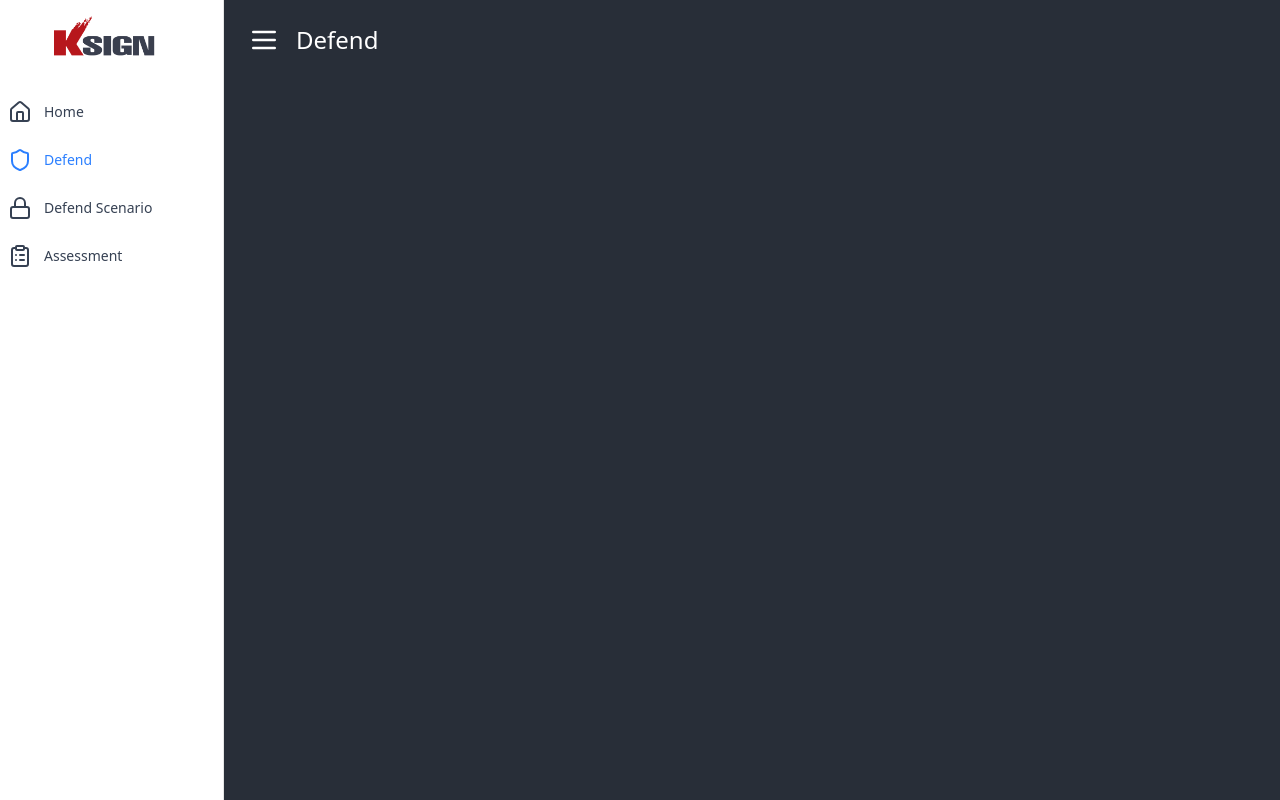
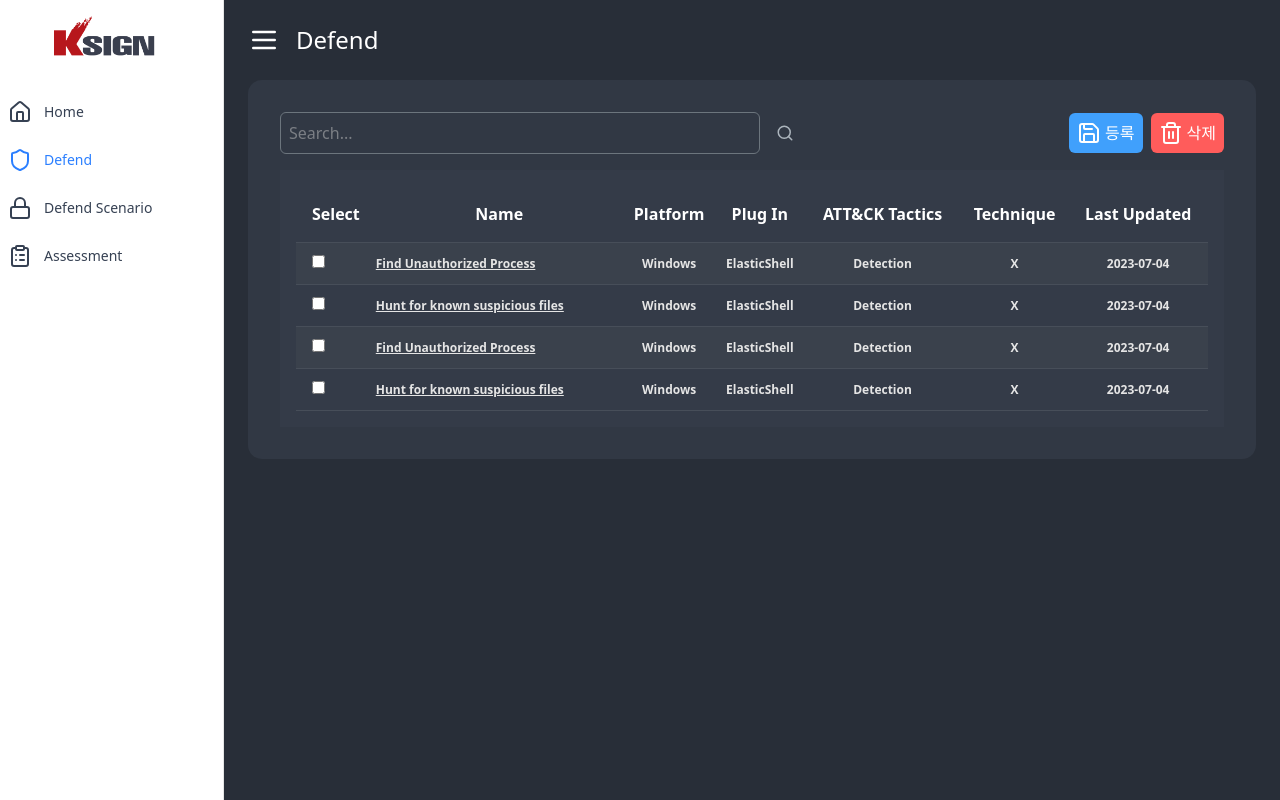
Before and after one commit to keonoh00/C-ITS, a Next.js app: page /defend in a window 1280 px wide. Built offline with nearby package versions, Linux system fonts and the light colour scheme.

Commit message:
Finish Defend UI

```diff
--- a/src/app/defend/page.tsx
+++ b/src/app/defend/page.tsx
@@ -1,3 +1,113 @@
-export default function Defend() {
-  return <div></div>;
+"use client";
+
+import {
+  DefendMethods,
+  DefendPlatform,
+  DefendPlugin,
+  DefendTable,
+  DefendTactics,
+} from "@/components/DefendTable/DefendTable";
+import { ColumnDef } from "@tanstack/react-table";
+import { SaveIcon, Search, Trash2 } from "lucide-react";
+
+const DATA: DefendMethods[] = [
+  {
+    id: "1",
+    name: "Find Unauthorized Process",
+    platform: "Windows" as DefendPlatform,
+    plugin: ["Elastic", "Shell"] as DefendPlugin[],
+    tactics: "Detection" as DefendTactics,
+    technique: false,
+    lastUpdated: new Date("2023-07-04T00:00:00.000Z"),
+  },
+  {
+    id: "2",
+    name: "Hunt for known suspicious files",
+    platform: "Windows" as DefendPlatform,
+    plugin: ["Elastic", "Shell"] as DefendPlugin[],
+    tactics: "Detection" as DefendTactics,
+    technique: false,
+    lastUpdated: new Date("2023-07-04T00:00:00.000Z"),
+  },
+  {
+    id: "3",
+    name: "Find Unauthorized Process",
+    platform: "Windows" as DefendPlatform,
+    plugin: ["Elastic", "Shell"] as DefendPlugin[],
+    tactics: "Detection" as DefendTactics,
+    technique: false,
+    lastUpdated: new Date("2023-07-04T00:00:00.000Z"),
+  },
+  {
+    id: "4",
+    name: "Hunt for known suspicious files",
+    platform: "Windows" as DefendPlatform,
+    plugin: ["Elastic", "Shell"] as DefendPlugin[],
+    tactics: "Detection" as DefendTactics,
+    technique: false,
+    lastUpdated: new Date("2023-07-04T00:00:00.000Z"),
+  },
+];
+
+export const columns: ColumnDef<DefendMethods>[] = [
+  {
+    accessorKey: "name",
+    header: "Name",
+  },
+  {
+    accessorKey: "platform",
+    header: "Platform",
+  },
+  {
+    accessorKey: "plugin",
+    header: "Plug In",
+  },
+  {
+    accessorKey: "tactics",
+    header: "ATT&CK Tactics",
+  },
+  {
+    accessorKey: "technique",
+    header: "Technique",
+  },
+  {
+    accessorKey: "amount",
+    header: "Amount",
+  },
+];
+
+export default function Home() {
+  const onSearchClick = () => {
+    console.log("asdfasdfas");
+  };
+  return (
+    <div className="flex flex-col w-full bg-base-900 p-8 rounded-xl">
+      <div className="justify-between flex w-full items-center">
+        <div className="flex items-center">
+          <input
+            placeholder="Search..."
+            className="p-2 w-120 border border-neutral-500 text-neutral-300 rounded-sm"
+            onSubmit={onSearchClick}
+          />
+          <button className="ml-2 p-2" onClick={onSearchClick}>
+            <Search size={18} className="text-neutral-400" />
+          </button>
+        </div>
+        <div className="flex-row flex">
+          <button className="p-2 bg-primary-300 flex flex-row rounded-sm">
+            <SaveIcon color="white" />
+            <p className="ml-1">등록</p>
+          </button>
+          <button className="p-2 bg-danger-500 flex flex-row rounded-sm ml-2">
+            <Trash2 color="white" />
+            <p className="ml-1">삭제</p>
+          </button>
+        </div>
+      </div>
+
+      <div className="mt-4">
+        <DefendTable data={DATA} />
+      </div>
+    </div>
+  );
 }
```
